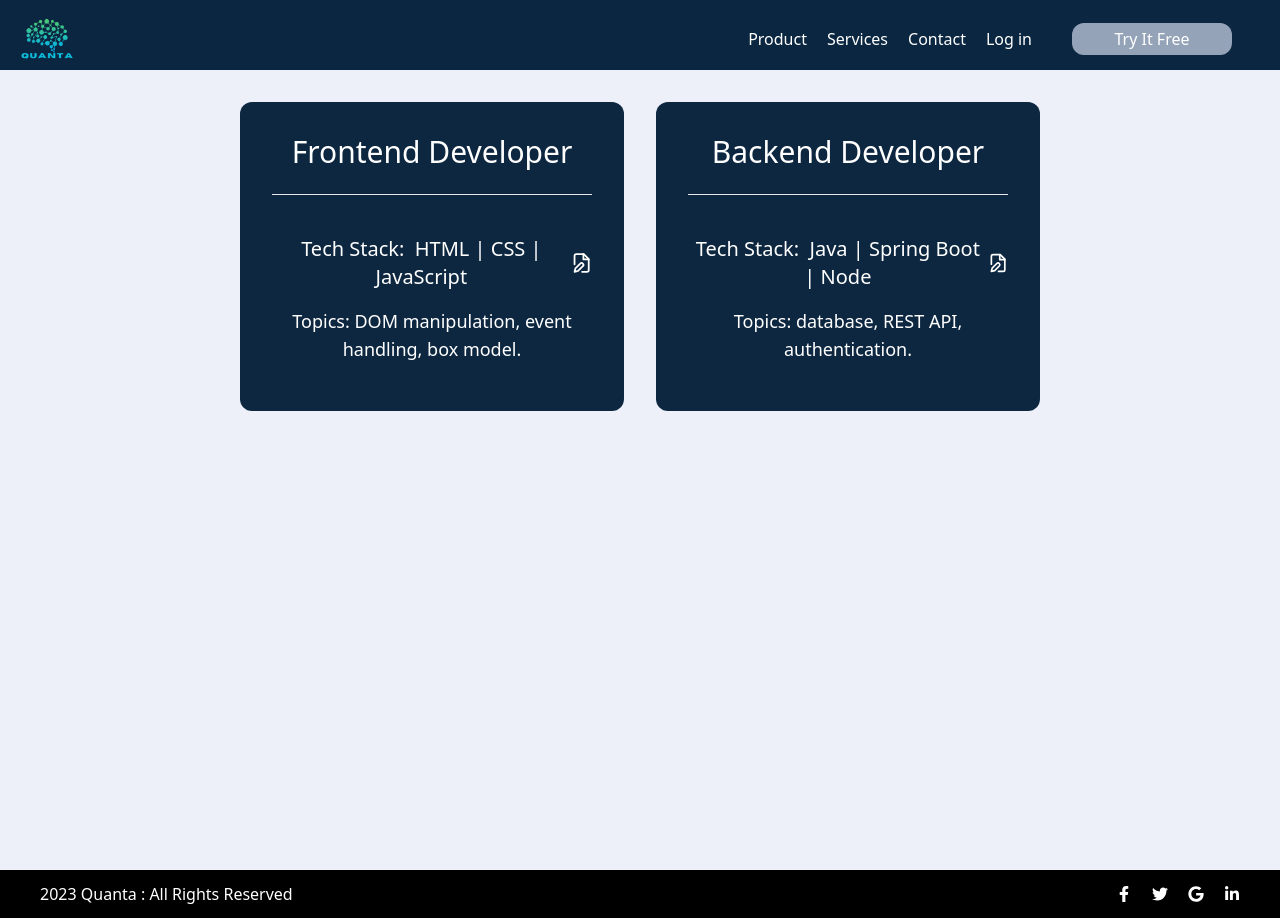
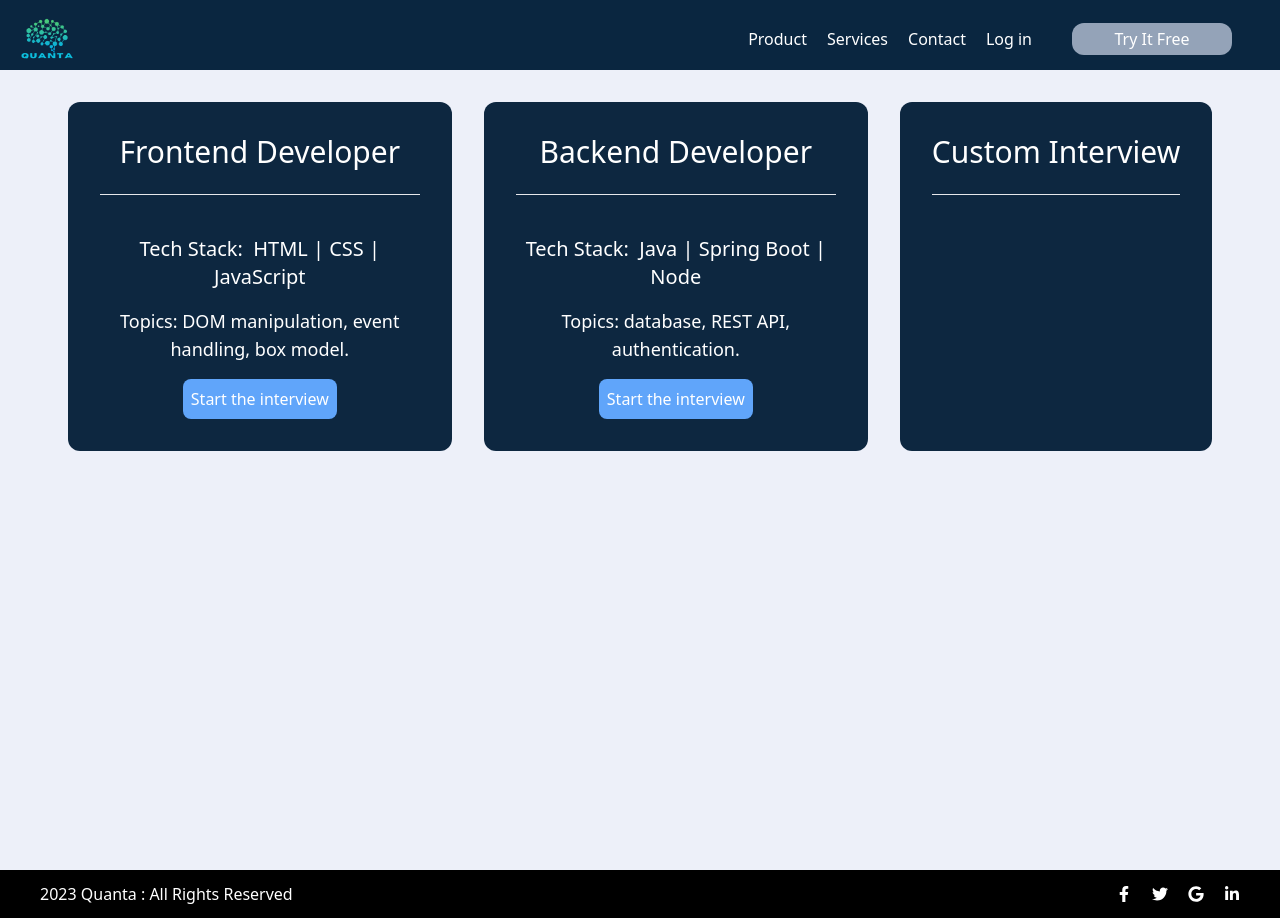
Before and after one commit to Hasims2001/quanta, a React (Create React App) app in the folder frontend/: page /menu in a window 1280 px wide. Built offline with nearby package versions, Linux system fonts and the light colour scheme.

Commit message:
custom interview idea

```diff
--- a/frontend/package.json
+++ b/frontend/package.json
@@ -19,7 +19,7 @@
     "react-icons": "^4.10.1",
     "react-player": "^2.12.0",
     "react-router-dom": "^6.15.0",
-    "react-scripts": "5.0.1",
+    "react-scripts": "^5.0.1",
     "react-speech": "^1.0.2",
     "react-speech-kit": "^3.0.1",
     "react-speech-recognition": "^3.10.0",
--- a/frontend/src/AllRoutes.tsx
+++ b/frontend/src/AllRoutes.tsx
@@ -9,9 +9,9 @@ export const AllRoutes = () => {
     <Routes>
     <Route path="/" element={<Home />}></Route>
     <Route path="/menu" element={<Menu />}></Route>
-    <Route path="/menu/room/coding" element={<Room type={"coding"} />}></Route>
-    <Route path="/menu/room/dsa" element={<Room type={"dsa"} />}></Route>
-    <Route path="/menu/room/general" element={<Room type={"general"} />}></Route>
+    <Route path="/menu/room/frontend" element={<Room type={"frontend"} />}></Route>
+    <Route path="/menu/room/backend" element={<Room type={"backend"} />}></Route>
+    <Route path="/menu/room/custom" element={<Room type={"custom"} />}></Route>
 </Routes>
   )
 }
--- a/frontend/src/components/Navbar.tsx
+++ b/frontend/src/components/Navbar.tsx
@@ -12,7 +12,7 @@ const Navbar = () => {
   return (
     <div className="bg-[#0A2640] text-white pt-2">
         <div className="p-2 max-w-7xl m-auto flex items-center justify-between">
-            <img src={logo} alt="logo" onClick={handleHome} className="w-20 border-solid border-1 border-red-500" />
+            <img src={logo} alt="logo" onClick={handleHome} className="cursor-pointer w-20 border-solid border-1 border-red-500" />
             <div className="mr-10">
                 <a href="#" className="mx-5">Product</a>
                 <a href="#" className="mr-5">Services</a>
--- a/frontend/src/pages/Menu.tsx
+++ b/frontend/src/pages/Menu.tsx
@@ -1,6 +1,6 @@
-import { FileEdit } from 'lucide-react';
-import React, {  useState } from 'react'
-import { useNavigate } from 'react-router-dom'
+import { FileEdit } from "lucide-react";
+import React, { useState } from "react";
+import { useNavigate } from "react-router-dom";
 
 export const Menu = () => {
   const navigate = useNavigate();
@@ -8,41 +8,96 @@ export const Menu = () => {
   const cards = [
     {
       code: "001",
-            title: 'Frontend Developer',
-            language : ['HTML', 'CSS', 'JavaScript'],
-            content: 'DOM manipulation, event handling, box model.'
+      title: "Frontend Developer",
+      language: ["HTML", "CSS", "JavaScript"],
+      content: "DOM manipulation, event handling, box model.",
     },
     {
       code: "002",
-            title: 'Backend Developer',
-            language : ['Java', 'Spring Boot', 'Node'],
-            content: 'database, REST API, authentication.'
-        }
-    ]
+      title: "Backend Developer",
+      language: ["Java", "Spring Boot", "Node"],
+      content: "database, REST API, authentication.",
+    },
+    {
+      code: "003",
+      title: "Custom Interview",
+      language: [],
+      content: "",
+    },
+  ];
 
-    const handleStacks = (text: string, input: string)=>{
+  const handleStacks = (text: string, input: string) => {
     let textEle = document.getElementById(text);
-        if(!textEle?.classList.value){
+    if (!textEle?.classList.value) {
       textEle?.classList.add("hidden");
-        }else{
+    } else {
       textEle?.classList.remove("hidden");
     }
 
     let inputEle = document.getElementById(input);
 
-        if(inputEle?.classList.value.split(" ").includes("hidden")){
+    if (inputEle?.classList.value.split(" ").includes("hidden")) {
       inputEle?.classList.remove("hidden");
-        }else{
+    } else {
       inputEle?.classList.add("hidden");
     }
+  };
+
+  const handleRoom = (roomId: string) => {
+    navigate(`/menu/room/${roomId}`);
+  };
+  return (
+    <div className="min-h-screen bg-[#edf0f9] p-8">
+      <div className="flex gap-8 justify-center">
+        {cards.map((card, index) => {
+          if (index === cards.length - 1) {
+            return (
+              <div
+                key={index}
+                className="p-8 max-w-sm text-white bg-[#0D2740] rounded-xl text-center shadow-red-950"
+              >
+                <p className="text-3xl">{card.title}</p>
+                <br></br>
+                <hr></hr>
+                <br></br>
+              </div>
+            );
+          } else {
+            return (
+              <div
+                key={index}
+                className="p-8 max-w-sm text-white bg-[#0D2740] rounded-xl text-center shadow-red-950"
+              >
+                <p className="text-3xl">{card.title}</p>
+                <br></br>
+                <hr></hr>
+                <br></br>
+                <div className="flex my-4 items-center justify-center">
+                  <p className="text-xl">
+                    Tech Stack: &nbsp;
+                    <span id={`${index}-text`}>
+                      {card.language.join(" | ")}
+                    </span>
+                  </p>
+                </div>
+                <p className="text-lg my-4">Topics: {card.content}</p>
+                <button
+                  onClick={() => handleRoom(`${card.title?.split(" ")[0]}`)}
+                  className=" bg-blue-400 p-2 rounded-lg"
+                >
+                  Start the interview
+                </button>
+              </div>
+            );
           }
+        })}
+      </div>
+    </div>
+  );
+};
 
-    const handleRoom = (roomId:string)=>{
-        navigate("/menu/room");
-    }
-  return (
-    <div className='min-h-screen bg-[#edf0f9] p-8'>
-        <div className='flex gap-8 justify-center'>
+{
+  /* <div className='flex gap-8 justify-center'>
 {cards.map((card, index) => (
     <div key={index} className='p-8 max-w-sm text-white bg-[#0D2740] rounded-xl text-center shadow-red-950'>
         <p className='text-3xl'>{card.title}</p>
@@ -57,10 +112,8 @@ export const Menu = () => {
         <FileEdit className='cursor-pointer' onClick={()=> {handleStacks(`${index}-text`, `${index}-input`)}} />
         </div>
         <p className='text-lg my-4'>Topics: {card.content}</p>
+        <button onClick={()=> handleRoom(`${card.title?.split(" ")[0]}`)} className='bg-blue-400 p-2 rounded-lg'>Start the interview</button>
     </div>
 ))}
-        </div>
-
-    </div>
-  )
+</div> */
 }
```
Also changed, not shown: 1 other file (tests, documents, lock files or other folders). Lines whose indentation alone changed are shown as unchanged.
